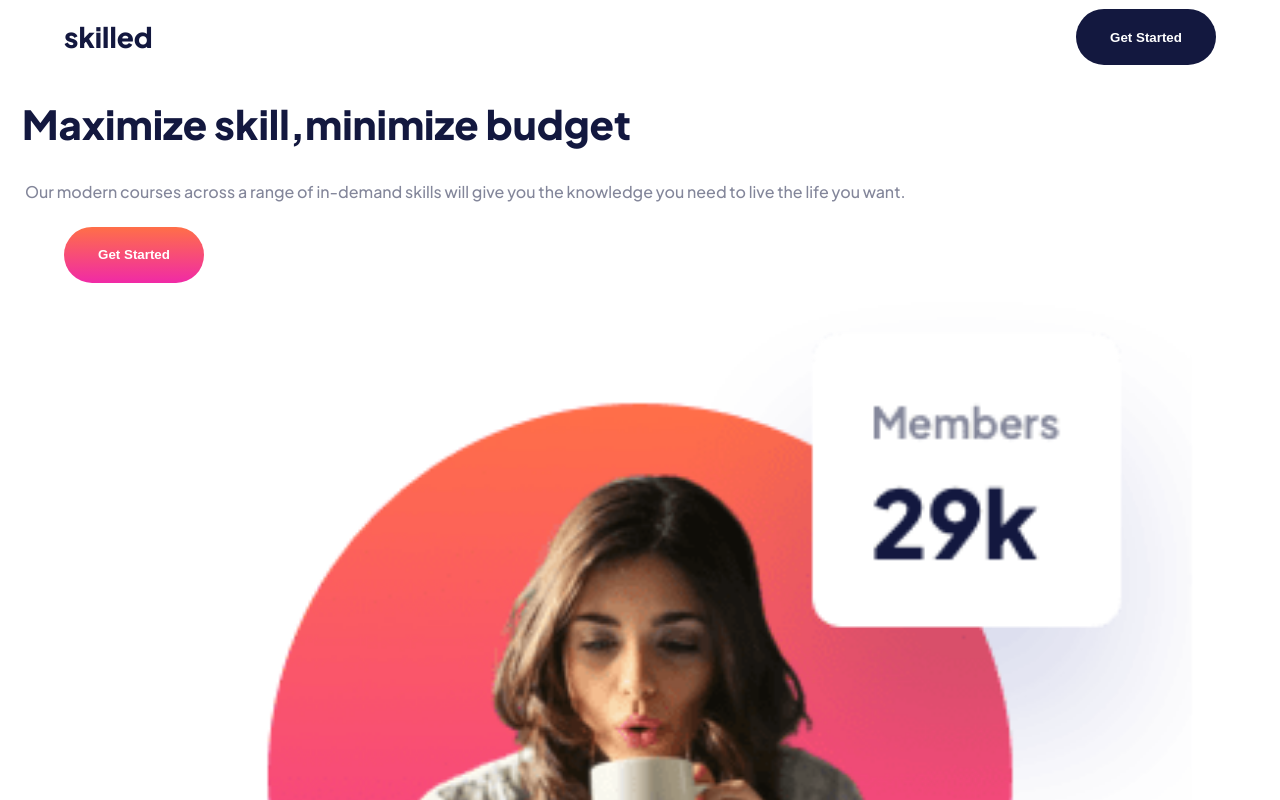
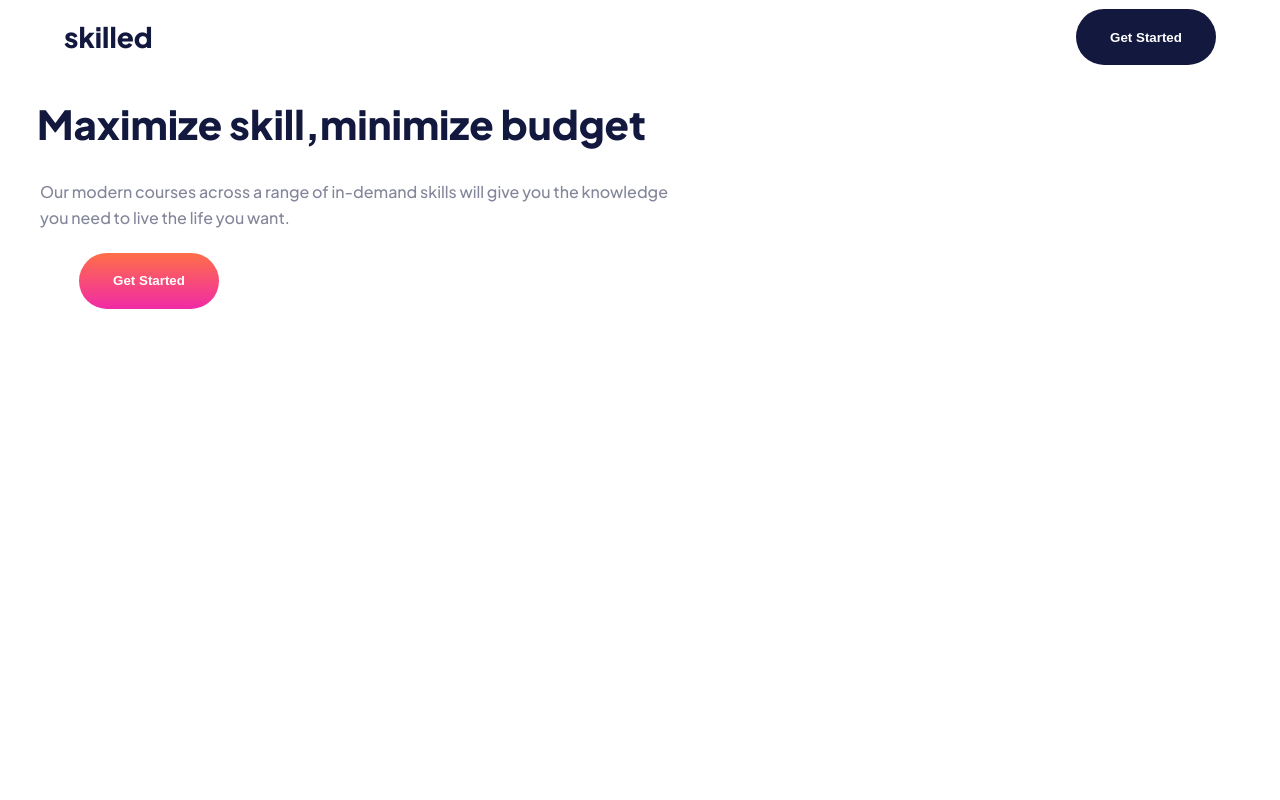
Before and after one commit to PiriyaLapa/Skilled-e-learning-landing-page, a React (Create React App) app: page / in a window 1280 px wide. Shown: the top 800 px of the page. Built offline with nearby package versions, Linux system fonts and the light colour scheme.

Commit message:
refactor code and try to deploy

```diff
--- a/src/apis/apis.ts
+++ b/src/apis/apis.ts
@@ -1,6 +1,6 @@
 export const HeaderContent = {
     logoContent: "skilled",
     headLine:'Maximize skill,minimize budget',
-    ParaContent:'Our modern courses across a range of in-demand skills will give you the knowledge you need to live the life you want.',
+    paraContent:'Our modern courses across a range of in-demand skills will give you the knowledge you need to live the life you want.',
     btnContent:'Get Started'
 };
--- a/src/pages/LandingPage/sections/Hero.tsx
+++ b/src/pages/LandingPage/sections/Hero.tsx
@@ -7,24 +7,48 @@ import PrimaryBtn from "../../../components/Buttons/PrimaryBtn";
 import { theme } from "../../../utilities";
 import Figure from "../../../components/figure/Figure";
 import urlImg from "../../../assets/image-hero-mobile.png";
+// import TableImg from "../../../assets/image-hero-tablet.png";
 import { ContentBox } from "./styles";
 
 export default class Hero extends Component {
+  state = {
+    windowWidth: window.innerWidth,
+  };
+
+  updateWindowWidth = () => {
+    this.setState({
+      windowWidth: window.innerWidth,
+    });
+  };
+
+  componentDidMount(): void {
+    window.addEventListener("resize", this.updateWindowWidth);
+  }
+
+  componentWillUnmount(): void {
+    window.removeEventListener("resize", this.updateWindowWidth);
+  }
+
   render(): ReactNode {
-    const { headLine, ParaContent, btnContent } = HeaderContent;
+    const { headLine, paraContent, btnContent } = HeaderContent;
     const btnColor = theme.sventhColor;
     const hoverColor = theme.fistColor;
+    const { windowWidth } = this.state;
+
     return (
       <StyledHero>
         <ContentBox>
           <HeadLine message={headLine} />
-          <HeadContent message={ParaContent} />
-          <PrimaryBtn message={btnContent}
+          <HeadContent message={paraContent} />
+          <PrimaryBtn
+            message={btnContent}
             color={btnColor}
             hoverColor={hoverColor}
           />
+          {/* <Figure urlImg={TableImg} /> */}
         </ContentBox>
-        <Figure urlImg={urlImg} />
+        {/* <Figure urlImg={urlImg} /> */}
+        {windowWidth < 768 && <Figure urlImg={urlImg} />}
       </StyledHero>
     );
   }
--- a/src/pages/LandingPage/sections/styles.ts
+++ b/src/pages/LandingPage/sections/styles.ts
@@ -6,14 +6,24 @@ export const StyledHeader = styled.div`
 
 export const StyledHero = styled.div`
   @media screen and (min-width: 375px) {
-    :nth-child(3){
+    :nth-child(3) {
       float: left;
       margin-left: 5vw;
       margin-top: 1vh;
     }
   }
+  @media screen and (min-width: 768px) {
+    //
+  }
 `;
 
 export const ContentBox = styled.div`
- //
+  @media screen and (min-width:375px){
+    //
+  }
+  @media screen and (min-width: 768px) {
+    width: 55%;
+    padding: 0 15px;
+
+  }
 `;
```
